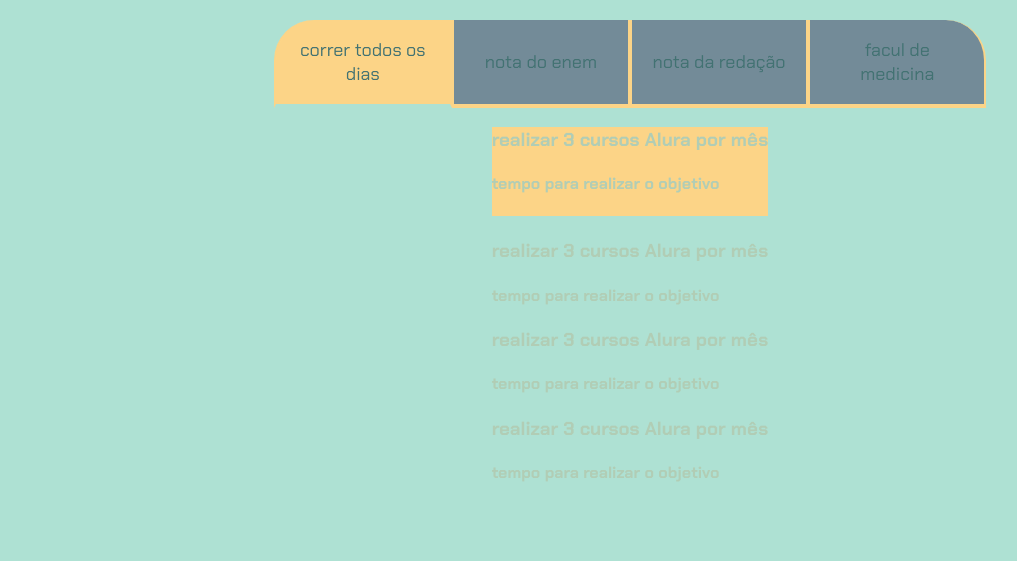
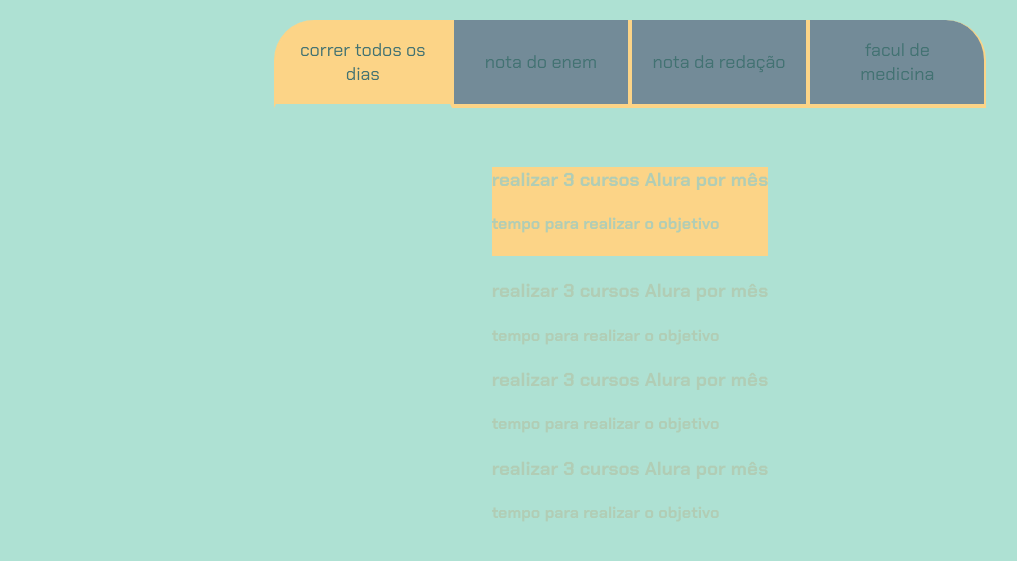
Before and after one commit to vitim0202/3R-O, a plain HTML site: page index.html in a window 1280 px wide. Shown: the part 71-632 px from the top of the page, without its empty margins (10-1027 px from the left). Drawn offline with Linux system fonts and the light colour scheme.

Commit message:
Update style2.css

```diff
--- a/style2.css
+++ b/style2.css
@@ -73,3 +73,8 @@ body{
     background-color: var(--botao-ativo);
     border-bottom: 4px solid var(--azul-claro);
 }
+.abas-textos{
+    backgroud-color: var(--verde-desbotado);
+    padding:40px;
+    border-radius:0 0 40px 40px;
+}
```
